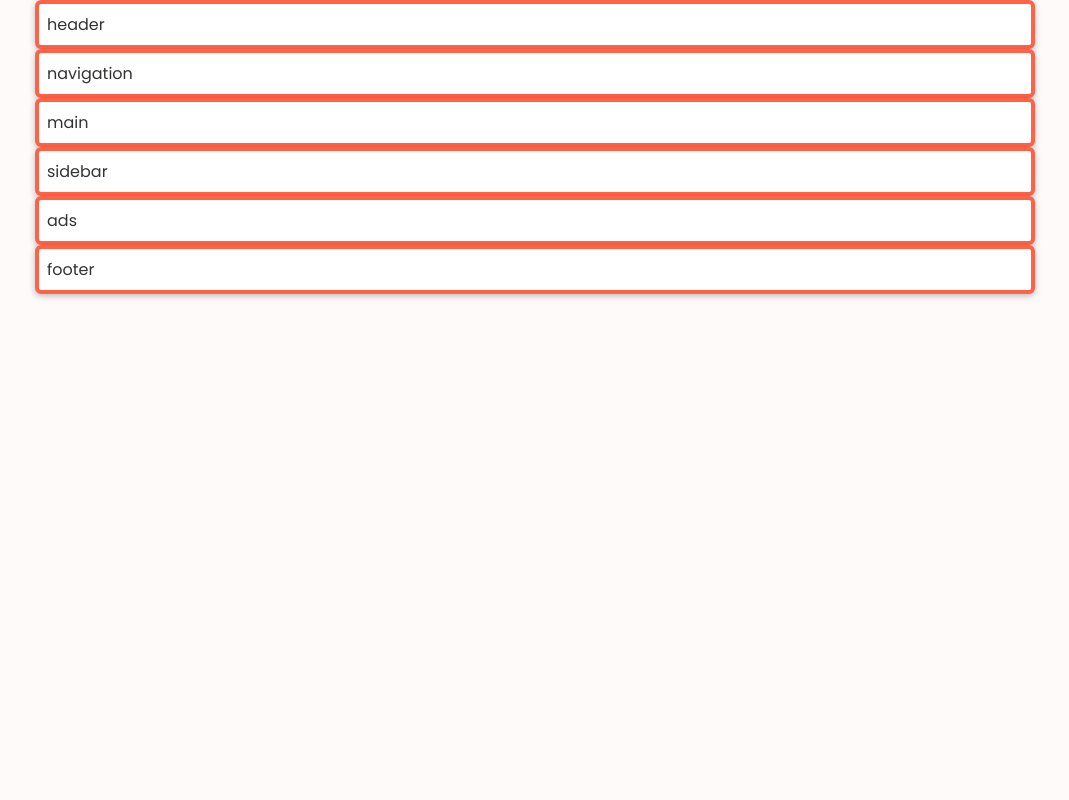
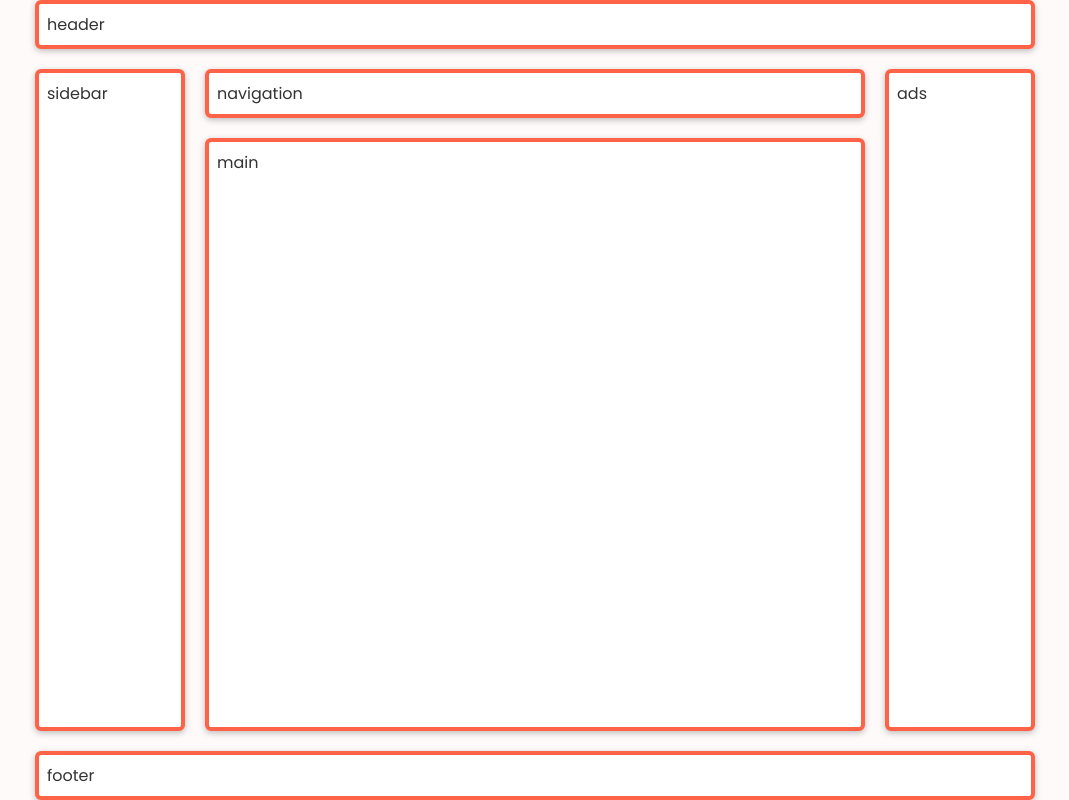
Before and after one commit to DFBlok/CodeSandBox, a plain HTML site: page CSSGrid-Tutorial/CSSGrid-Tutorial/task3-1.html in a window 1280 px wide. Shown: the whole page, without its empty margins (105-1174 px from the left). Drawn offline with Linux system fonts and the light colour scheme.

Commit message:
task 3-1 completed

```diff
--- a/CSSGrid-Tutorial/CSSGrid-Tutorial/style.css
+++ b/CSSGrid-Tutorial/CSSGrid-Tutorial/style.css
@@ -62,48 +62,68 @@ body {
 /* Task 3.1 */
 
 .task-3-1.container {
+  display: grid;
+  grid-template-rows: auto auto 1fr auto auto auto;
+  gap: 20px;
+  height: 100vh;
 }
 
 @media (min-width: 720px) {
   .task-3-1.container {
+    grid-template-columns: repeat(12, 1fr);
+    grid-template-rows: auto auto 1fr auto;
   }
 
   .task-3-1 .header {
+    grid-column: 1 / span 12;
   }
 
   .task-3-1 .navigation {
+    grid-column: 1 / span 12;
   }
 
   .task-3-1 .main {
+    grid-column: 3 / span 10;
   }
 
   .task-3-1 .sidebar {
+    grid-column: 1 / span 2;
+    grid-row: 3;
   }
 
   .task-3-1 .ads {
+    grid-column: 1 / span 2;
   }
 
   .task-3-1 .footer {
+    grid-column: 3 / span 10;
   }
 }
 
 @media (min-width: 1020px) {
   .task-3-1 .header {
+    grid-column: 1 / span 12;
   }
 
   .task-3-1 .navigation {
+    grid-column: 3 / span 8;
   }
 
   .task-3-1 .main {
+    grid-column: 3 / span 8;
   }
 
   .task-3-1 .sidebar {
+    grid-row: 2 / 4;
   }
 
   .task-3-1 .ads {
+    grid-column: 11 / span 2;
+    grid-row: 2/4;
   }
 
   .task-3-1 .footer {
+    grid-column: 1 / span 12;
   }
 }
 
```
